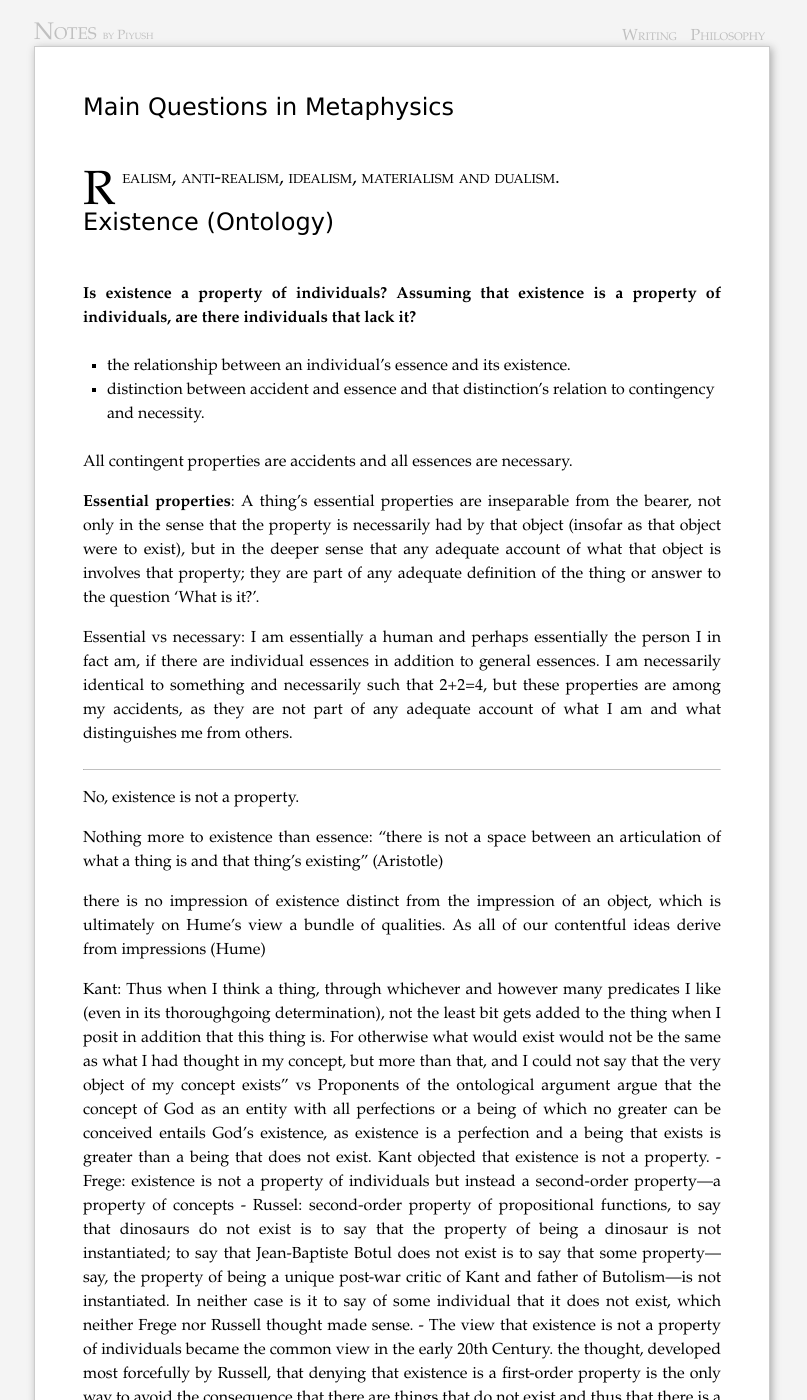
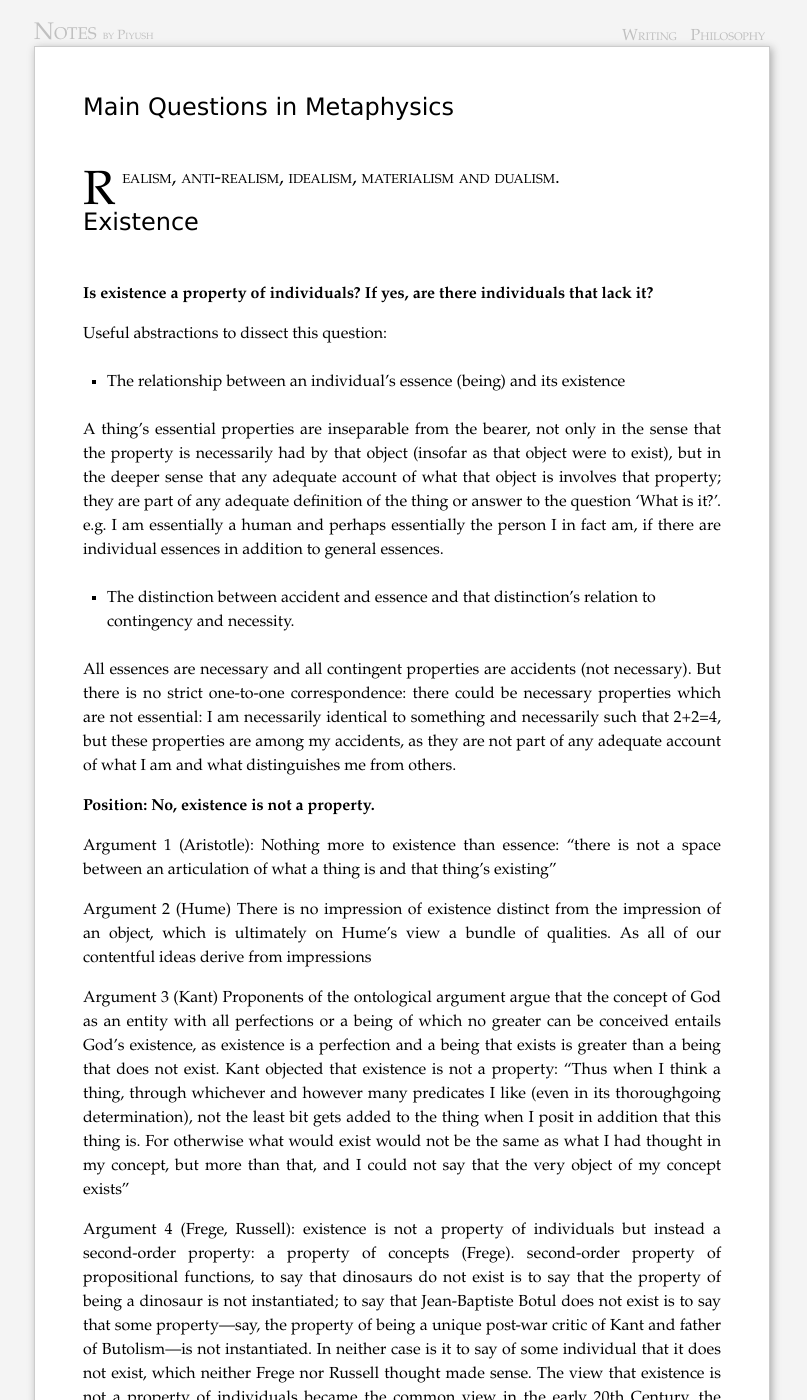
Before and after one commit to piyushahuja/piyushahuja.github.io, a Jekyll site: the page built from _posts/philosophy/2021-01-31-metaphysics.md, in a window 1280 px wide and 1400 px high. Shown: the whole window, without its empty margins (238-1045 px from the left). Built offline with Jekyll 4.4.1, drawn with Linux system fonts in a browser that asks for light colours; some of the changed text lies outside the part shown.

Commit message:
auto deployed

```diff
--- a/_posts/philosophy/2021-01-31-metaphysics.md
+++ b/_posts/philosophy/2021-01-31-metaphysics.md
@@ -16,37 +16,37 @@ comments: true
 Realism, anti-realism, idealism, materialism and dualism.
 
 
-# Existence (Ontology)
+# Existence
 
-**Is existence a property of individuals?**
-**Assuming that existence is a property of individuals, are there individuals that lack it?**
+**Is existence a property of individuals? If yes, are there individuals that lack it?**
 
 
-- the relationship between an individual’s essence and its existence.
-- distinction between accident and essence and that distinction’s relation to contingency and necessity.
+Useful abstractions to dissect this question:
 
-All contingent properties are accidents and all essences are necessary.
+* The relationship between an individual’s essence (being) and its existence
 
-**Essential properties**: A thing’s essential properties are inseparable from the bearer, not only in the sense that the property is necessarily had by that object (insofar as that object were to exist), but in the deeper sense that any adequate account of what that object is involves that property; they are part of any adequate definition of the thing or answer to the question ‘What is it?’.
+A thing’s essential properties are inseparable from the bearer, not only in the sense that the property is necessarily had by that object (insofar as that object were to exist), but in the deeper sense that any adequate account of what that object is involves that property; they are part of any adequate definition of the thing or answer to the question ‘What is it?’. e.g. I am essentially a human and perhaps essentially the person I in fact am, if there are individual essences in addition to general essences.
 
-Essential vs necessary: I am essentially a human and perhaps essentially the person I in fact am, if there are individual essences in addition to general essences. I am necessarily identical to something and necessarily such that 2+2=4, but these properties are among my accidents, as they are not part of any adequate account of what I am and what distinguishes me from others.
+* The distinction between accident and essence and that distinction’s relation to contingency and necessity.
 
--------
+All essences are necessary and all contingent properties are accidents (not necessary). But there is no strict one-to-one correspondence: there could be necessary properties which are not essential: I am necessarily identical to something and necessarily such that 2+2=4, but these properties are among my accidents, as they are not part of any adequate account of what I am and what distinguishes me from others.
 
-No, existence is not a property.
 
-Nothing more to existence than essence: "there is not a space between an articulation of what a thing is and that thing’s existing" (Aristotle)
 
-there is no impression of existence distinct from the impression of an object, which is ultimately on Hume’s view a bundle of qualities. As all of our contentful ideas derive from impressions  (Hume)
 
-Kant:  Thus when I think a thing, through whichever and however many predicates I like (even in its thoroughgoing determination), not the least bit gets added to the thing when I posit in addition that this thing is. For otherwise what would exist would not be the same as what I had thought in my concept, but more than that, and I could not say that the very object of my concept exists”  vs Proponents of the ontological argument argue that the concept of God as an entity with all perfections or a being of which no greater can be conceived entails God’s existence, as existence is a perfection and a being that exists is greater than a being that does not exist. Kant objected that existence is not a property.
-    - Frege:  existence is not a property of individuals but instead a second-order property—a property of concepts
-    - Russel: second-order property of propositional functions, to say that dinosaurs do not exist is to say that the property of being a dinosaur is not instantiated; to say that Jean-Baptiste Botul does not exist is to say that some property—say, the property of being a unique post-war critic of Kant and father of Butolism—is not instantiated. In neither case is it to say of some individual that it does not exist, which neither Frege nor Russell thought made sense.
-    - The view that existence is not a property of individuals became the common view in the early 20th Century. the thought, developed most forcefully by Russell, that denying that existence is a first-order property is the only way to avoid the consequence that there are things that do not exist and thus that there is a distinction between being and existing, our second framing question from above.
+**Position: No, existence is not a property.**
 
-Yes, existence is a property. There are things which do not exist.
+Argument 1 (Aristotle): Nothing more to existence than essence: "there is not a space between an articulation of what a thing is and that thing’s existing"
 
-One can have an understanding of what a man or a phoenix is without knowing whether it exists. So, existence is something in addition to essence. Existence is not part of most objects’s natures and so those objects can be conceived or thought of separately from their existing. (Aquinas)
+Argument 2 (Hume) There is no impression of existence distinct from the impression of an object, which is ultimately on Hume’s view a bundle of qualities. As all of our contentful ideas derive from impressions
+
+Argument 3 (Kant) Proponents of the ontological argument argue that the concept of God as an entity with all perfections or a being of which no greater can be conceived entails God’s existence, as existence is a perfection and a being that exists is greater than a being that does not exist. Kant objected that existence is not a property: "Thus when I think a thing, through whichever and however many predicates I like (even in its thoroughgoing determination), not the least bit gets added to the thing when I posit in addition that this thing is. For otherwise what would exist would not be the same as what I had thought in my concept, but more than that, and I could not say that the very object of my concept exists”
+
+Argument 4 (Frege, Russell):  existence is not a property of individuals but instead a second-order property: a property of concepts (Frege). second-order property of propositional functions, to say that dinosaurs do not exist is to say that the property of being a dinosaur is not instantiated; to say that Jean-Baptiste Botul does not exist is to say that some property—say, the property of being a unique post-war critic of Kant and father of Butolism—is not instantiated. In neither case is it to say of some individual that it does not exist, which neither Frege nor Russell thought made sense. The view that existence is not a property of individuals became the common view in the early 20th Century. the thought, developed most forcefully by Russell, that denying that existence is a first-order property is the only way to avoid the consequence that there are things that do not exist and thus that there is a distinction between being and existing, our second framing question from above.
+
+**Position: Yes, existence is a property. There are things which do not exist.**
+
+Argument: One can have an understanding of what a man or a phoenix is without knowing whether it exists. So, existence is something in addition to essence. Existence is not part of most objects’s natures and so those objects can be conceived or thought of separately from their existing. (Aquinas)
 
 
 Existence is a genuine property of individuals but not universally had (Meinong)
@@ -62,6 +62,7 @@ A sentence like ‘Ronald McDonald does not exist’ either expresses a fully ar
 
 All meaningful singular existentials are true and their negations false. We mistakenly take some singular negative existentials to be true because we conflate or do not sharply distinguish existing from being concrete. The benefit of this account is the simple semantics of proper names and the sparse metaphysics. The cost is revisionism regarding what we mean when we use apparently true singular negative existentials.
 
+
 ------
 
 # Universals and Properties
```
Also changed, not shown: other parts of _posts/philosophy/2021-01-31-metaphysics.md (+1 -1 lines).
